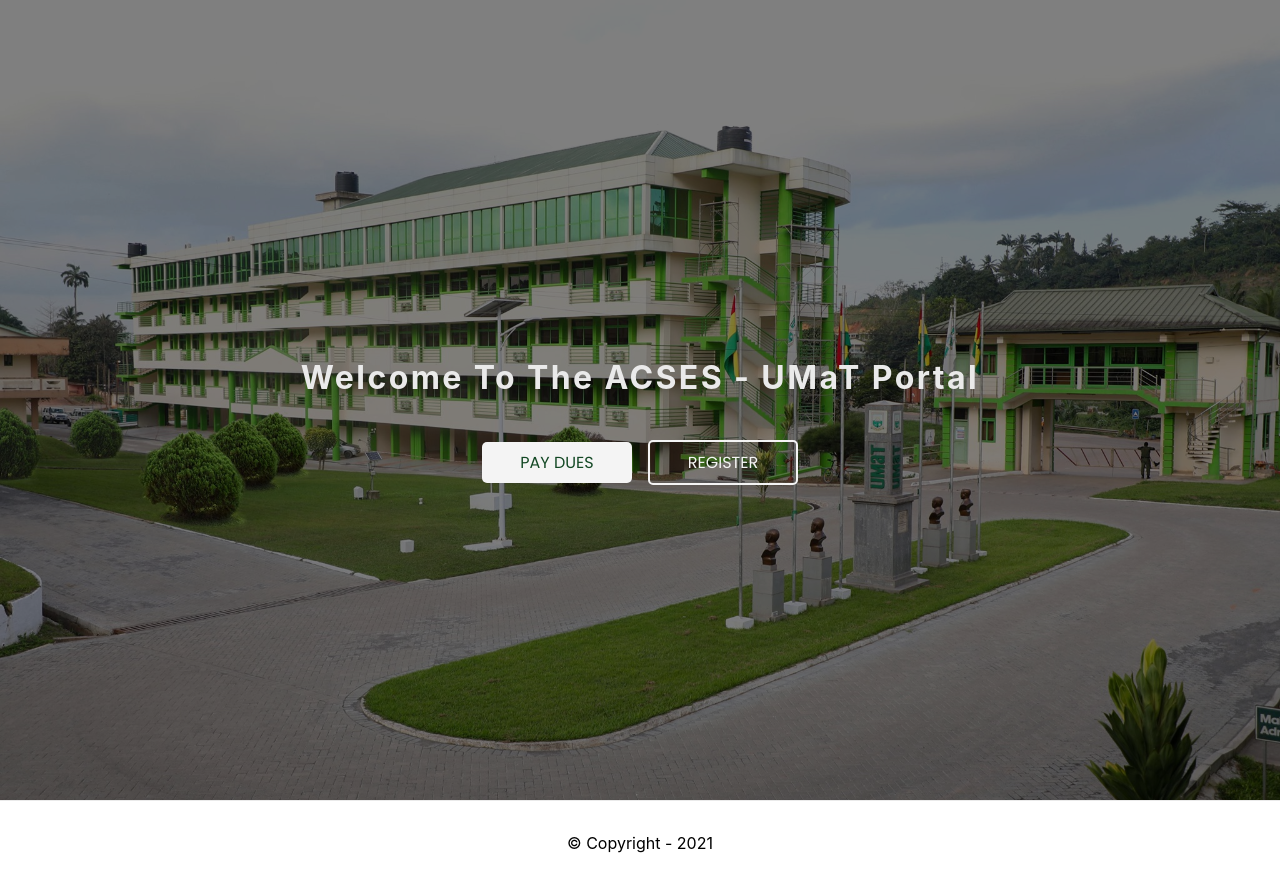
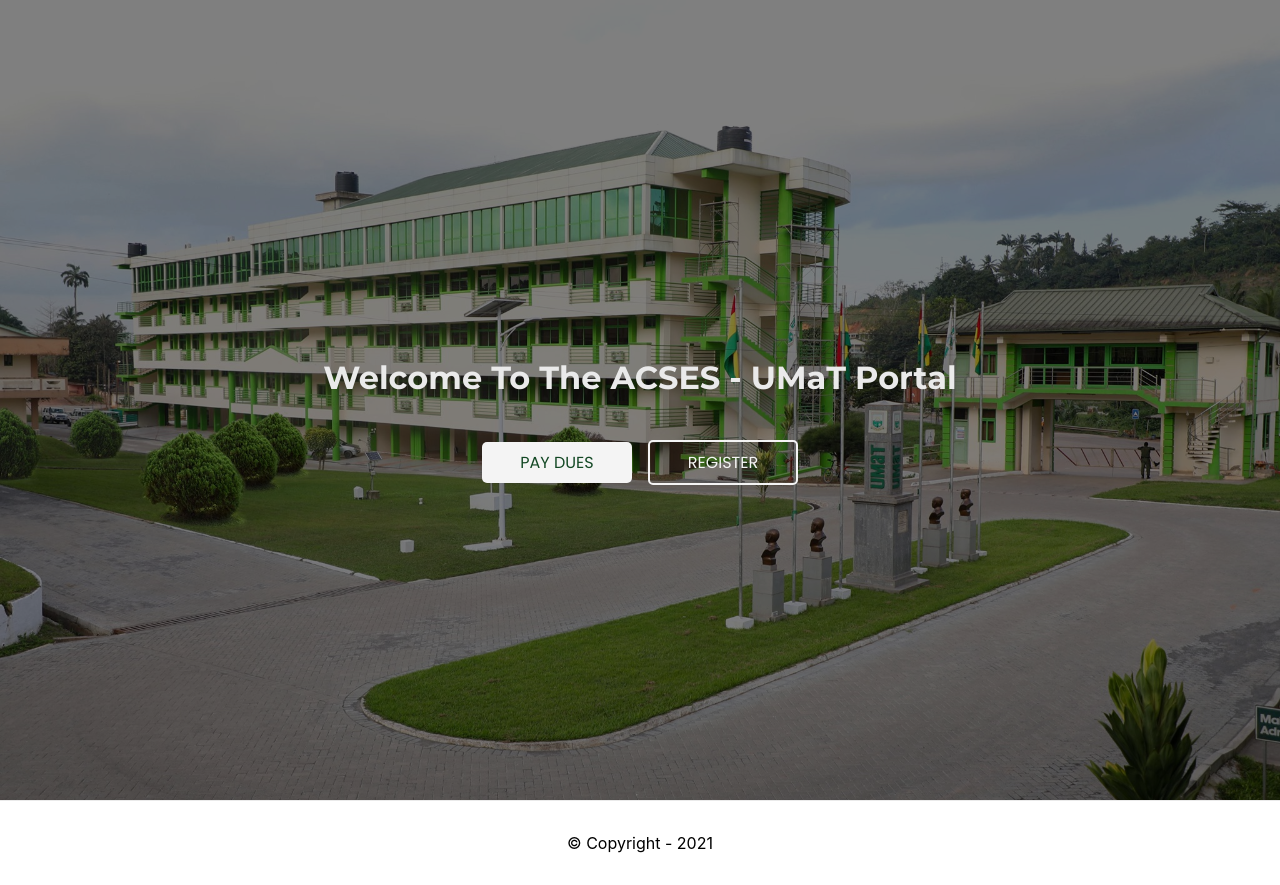
Before and after one commit to jaybarnes33/assopay, a Next.js app: page / in a window 1280 px wide. Built offline with nearby package versions, Linux system fonts and the light colour scheme.

Commit message:
header font

```diff
--- a/package.json
+++ b/package.json
@@ -8,7 +8,9 @@
     "lint": "next lint"
   },
   "dependencies": {
+    "@fontsource/montserrat": "^4.5.1",
     "@fontsource/noto-sans": "^4.5.1",
+    "@fontsource/open-sans": "^4.5.2",
     "@fontsource/poppins": "^4.5.0",
     "axios": "^0.24.0",
     "bcryptjs": "^2.4.3",
--- a/src/pages/_app.tsx
+++ b/src/pages/_app.tsx
@@ -1,4 +1,4 @@
-import "@fontsource/noto-sans/700.css"
+import "@fontsource/montserrat/700.css"
 import "@fontsource/poppins/400.css"
 import "../styles/globals.css"
 
--- a/src/styles/Home.module.scss
+++ b/src/styles/Home.module.scss
@@ -14,8 +14,8 @@
     .text {
       color: #eaeaea;
       font-size: 2rem;
+      font-family: var(--secondary-font);
       padding: 1rem;
-      letter-spacing: 0.15rem;
       text-transform: capitalize;
     }
 
--- a/src/styles/globals.css
+++ b/src/styles/globals.css
@@ -9,7 +9,7 @@
   --light-color-active: #ddd;
 
   --primary-font: "poppins", sans-serif;
-  --secondary-font: "Noto Sans", sans-serif;
+  --secondary-font: "Montserrat", sans-serif;
 }
 
 html,
```
Also changed, not shown: 1 other file (tests, documents, lock files or other folders).
